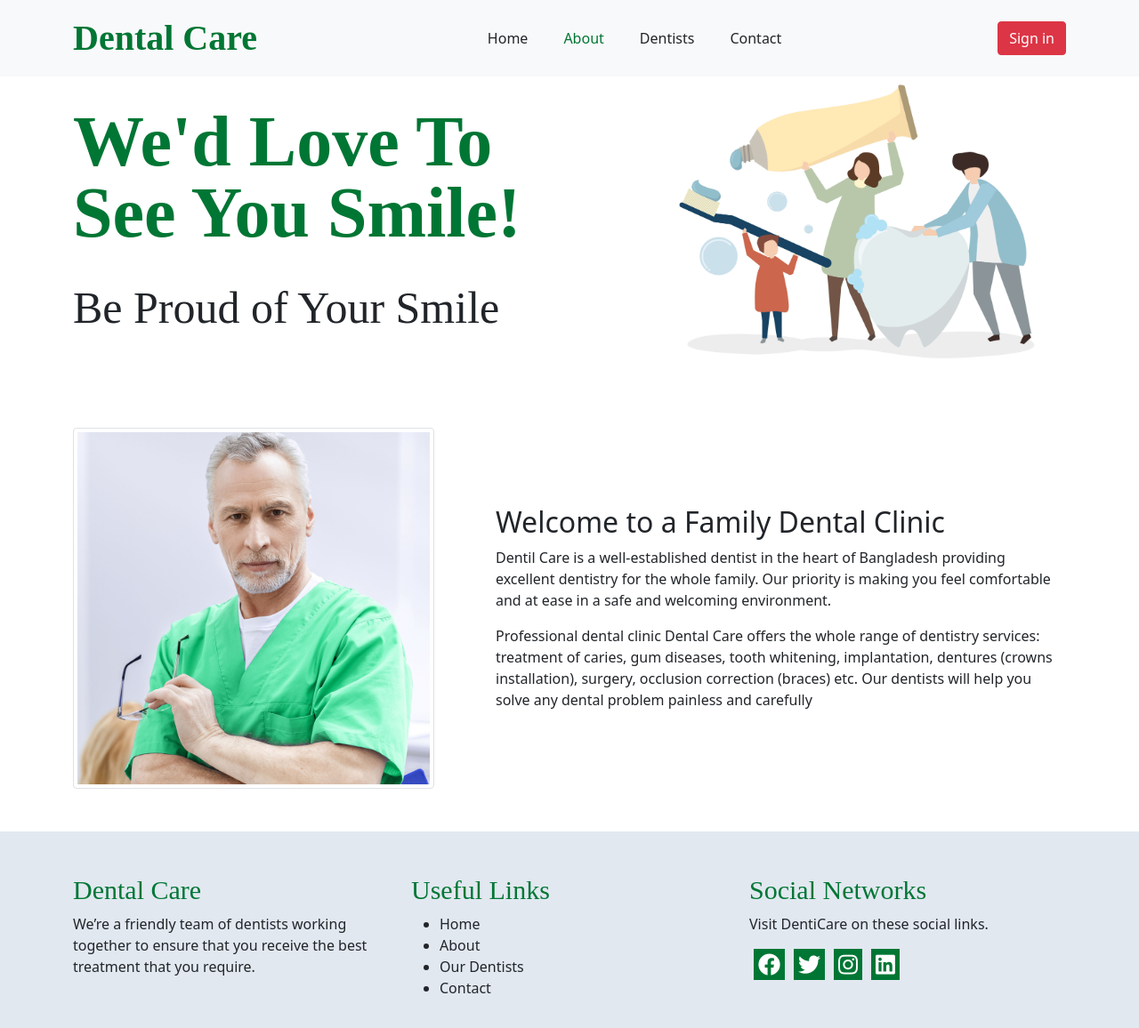
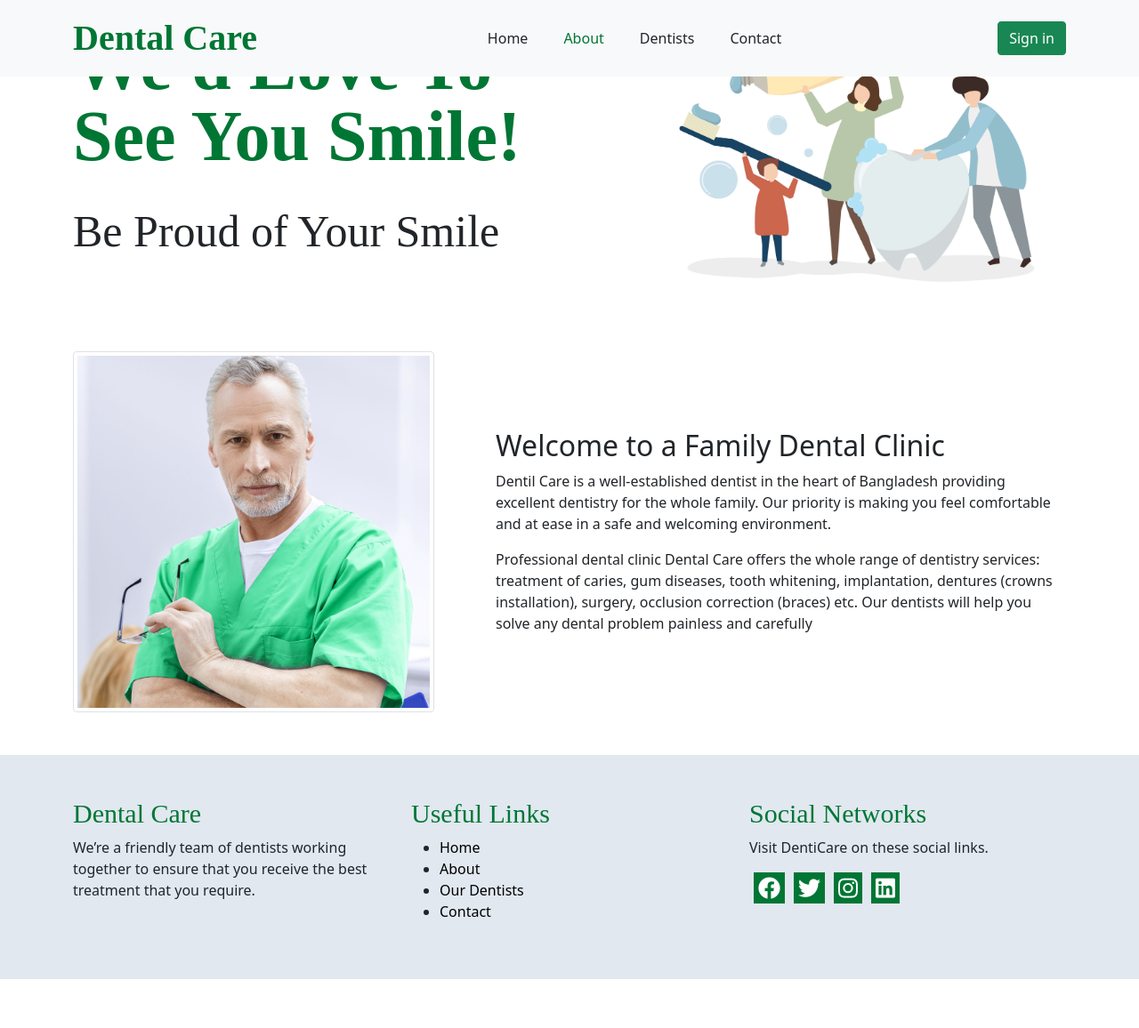
Before and after one commit to coder-rabbani/Dental-Care, a React (Create React App) app: page /about in a window 1280 px wide. Shown: the top 1156 px of the page at 89% size. After the commit the page ends 1101 px from the top, so only its background shows below. Built offline with nearby package versions, Linux system fonts and the light colour scheme; no server answers.

Commit message:
comments added

```diff
--- a/src/App.js
+++ b/src/App.js
@@ -29,12 +29,14 @@ function App() {
             <Route path="/about">
               <About></About>
             </Route>
+            {/* private route start */}
             <PrivateRoute path="/services/service/:serviceId">
               <ServiceDetails></ServiceDetails>
             </PrivateRoute>
             <PrivateRoute path="/dentists">
               <Dentists></Dentists>
             </PrivateRoute>
+            {/* private route end */}
             <Route path="/contact">
               <Contact></Contact>
             </Route>
@@ -44,6 +46,7 @@ function App() {
             <Route path="/register">
               <Register></Register>
             </Route>
+            {/* 404 not found route  */}
             <Route path="*">
               <NotFund></NotFund>
             </Route>
--- a/src/components/About/About.js
+++ b/src/components/About/About.js
@@ -5,6 +5,7 @@ import aboutBanner from '../../images/about-img.jpg'
 import { Image } from 'react-bootstrap';
 import './About.css';
 
+//about component
 const About = () => {
     return (
         <div className="pb-5">
--- a/src/components/Contact/Contact.js
+++ b/src/components/Contact/Contact.js
@@ -2,6 +2,7 @@ import React from 'react';
 import { Button, Form } from 'react-bootstrap';
 import './Contact.css'
 
+//contact page component
 const Contact = () => {
     return (
         <div className="contact mx-auto py-5 px-3">
--- a/src/components/Dentist/Dentist.js
+++ b/src/components/Dentist/Dentist.js
@@ -1,6 +1,7 @@
 import React from 'react';
 import { Card } from 'react-bootstrap';
 
+//single dentist cart component
 const Dentist = ({title, img, position}) => {
     return (
         <div className="col-md-4 p-3">
--- a/src/components/Dentists/Dentists.js
+++ b/src/components/Dentists/Dentists.js
@@ -9,6 +9,7 @@ import doctor4 from '../../images/doctor4.jpg'
 
 import Hero from '../Hero/Hero';
 
+//dentits page component
 const Dentists = () => {
     return (
         <Container>
--- a/src/components/Firebase/firebase.config.js
+++ b/src/components/Firebase/firebase.config.js
@@ -1,3 +1,5 @@
+
+//firebase configuration and secret keys
 const firebaseConfig = {
     apiKey: "AIzaSyB1ebI_nhCDLqe_4m9x-7z2iAMJgrlPUSo",
     authDomain: "dental-care-229ad.firebaseapp.com",
--- a/src/components/Firebase/firebase.init.js
+++ b/src/components/Firebase/firebase.init.js
@@ -1,6 +1,7 @@
 import { initializeApp } from "firebase/app";
 import firebaseConfig from "./firebase.config";
 
+//firebase initialization
 const firebaseInitialization = ()=>{
     initializeApp(firebaseConfig);
 }
--- a/src/components/Footer/Footer.css
+++ b/src/components/Footer/Footer.css
@@ -15,3 +15,7 @@
     padding:5px;
     font-size: 25px;
 }
+.footer-items ul li a{
+    text-decoration: none;
+    color:black
+}
--- a/src/components/Footer/Footer.js
+++ b/src/components/Footer/Footer.js
@@ -1,6 +1,8 @@
 import React from 'react';
+import { Link } from 'react-router-dom';
 import './Footer.css'
 
+//footer component
 const Footer = () => {
     return (
         <div className="footer py-5">
@@ -10,23 +12,24 @@ const Footer = () => {
                         <h2 className="footer-logo">Dental Care</h2>
                         <p>We’re a friendly team of dentists working together to ensure that you receive the best treatment that you require.</p>
                     </div>
-                    <div className="col-md-4">
+                    <div className="col-md-4 footer-items">
                         <h2 className="footer-logo">Useful Links</h2>
                         <ul>
-                            <li>Home</li>
-                            <li>About</li>
-                            <li>Our Dentists</li>
-                            <li>Contact</li>
+                            <li><Link to="/home">Home</Link></li>
+                            <li><Link to="/about">About</Link></li>
+                            <li><Link to="/dentists">Our Dentists</Link></li>
+                            <li><Link to="/contact">Contact</Link></li>
                         </ul>
+
                     </div>
                     <div className="col-md-4">
                         <h2 className="footer-logo">Social Networks</h2>
                         <p>Visit DentiCare on these social links.</p>
                         <div>
-                            <i className="fab fa-facebook social-icon"></i>
-                            <i className="fab fa-twitter social-icon"></i>
-                            <i className="fab fa-instagram social-icon"></i>
-                            <i className="fab fa-linkedin social-icon"></i>
+                            <a target="_blank" rel="noreferrer" href="https://www.facebook.com"><i className="fab fa-facebook social-icon"></i></a>
+                            <a target="_blank" rel="noreferrer" href="https://www.twitter.com"><i className="fab fa-twitter social-icon"></i></a>
+                            <a target="_blank" rel="noreferrer" href="https://www.instagram.com"><i className="fab fa-instagram social-icon"></i></a>
+                            <a target="_blank" rel="noreferrer" href="https://www.linkedin.com"><i className="fab fa-linkedin social-icon"></i></a>
                         </div>
 
                     </div>
--- a/src/components/Header/Header.js
+++ b/src/components/Header/Header.js
@@ -4,11 +4,12 @@ import { Link, NavLink } from 'react-router-dom';
 import useAuth from '../../hooks/useAuth';
 import './Header.css';
 
+//Header component
 const Header = () => {
     const {user, logOut} =useAuth();
     return (
         <>
-        <Navbar bg="light" variant="light" collapseOnSelect expand="lg">
+        <Navbar fixed="top" bg="light" variant="light" collapseOnSelect expand="lg">
             <Container>
                 <Navbar.Brand className="logo" as={Link} to="/">Dental Care</Navbar.Brand>
                 <Navbar.Toggle />
@@ -19,14 +20,15 @@ const Header = () => {
                     <Nav.Link as={NavLink} to="/dentists">Dentists</Nav.Link>
                     <Nav.Link as={NavLink} to="/contact">Contact</Nav.Link>
                 </Nav>
+
+                {/* authentication buttons */}
                 <Navbar.Text>
                     {
                     user?.email? <><span>{user.displayName} </span>
-                    <Button onClick={logOut} variant="danger">Log out</Button></>
+                    <Button onClick={logOut} variant="success">Log out</Button></>
                     :
-                    <Link to="/login"><Button variant="danger">Sign in</Button></Link>
+                    <Link to="/login"><Button variant="success">Sign in</Button></Link>
                     }
-
                 </Navbar.Text>
                 </Navbar.Collapse>
             </Container>
--- a/src/components/Hero/Hero.css
+++ b/src/components/Hero/Hero.css
@@ -28,9 +28,9 @@ h1.hero-title{
 
 @media(max-width:668px){
     h1.hero-title{
-        margin-top:50px;
+        margin-top:150px;
         font-size: 40px !important;
-        line-height: 40px;
+        line-height: 50px;
     }
     .left-content p{
         font-size: 25px;
```
